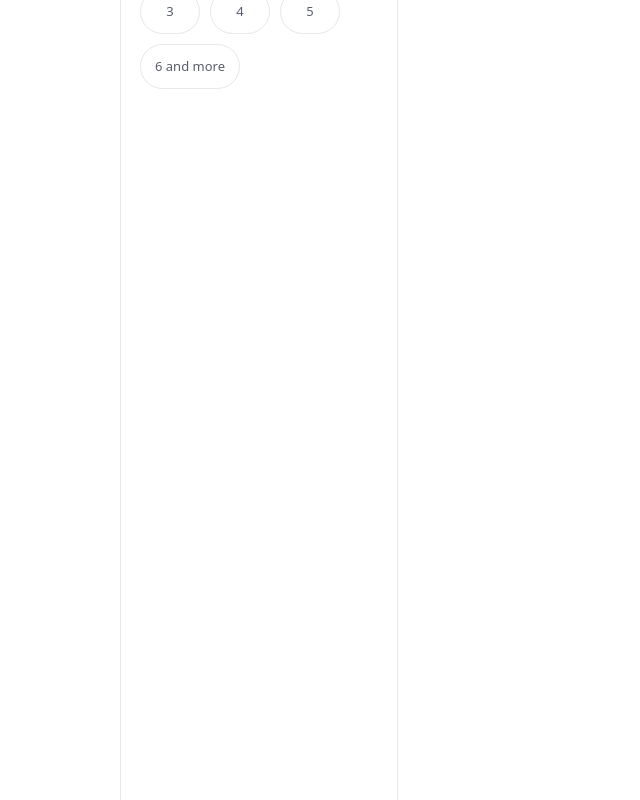
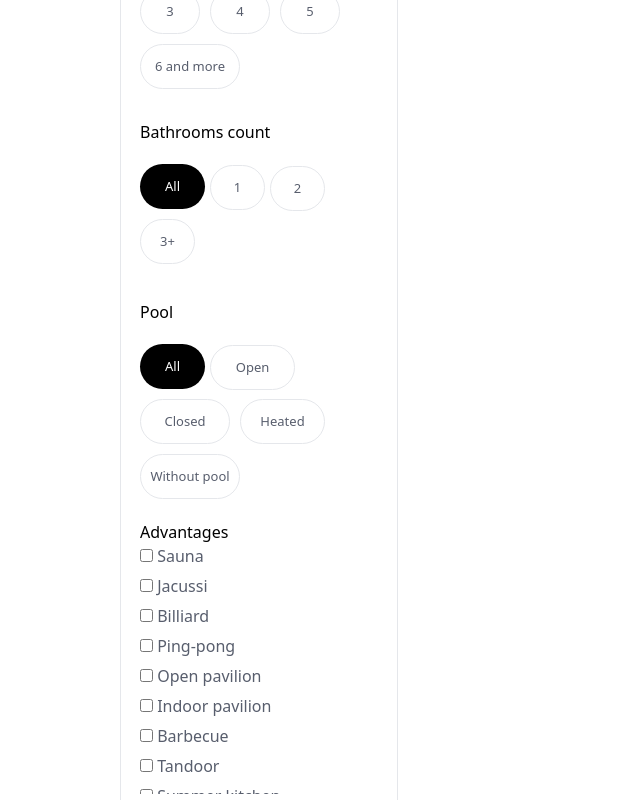
Before and after one commit to Hasmik151515/amaranocreg, a React (Create React App) app: page / in a window 1280 px wide. Shown: the part 880-1680 px from the top of the page, without its empty margins (0-640 px from the left). Built offline with nearby package versions, Linux system fonts and the light colour scheme.

Commit message:
finish advantages

```diff
--- a/src/components/Advantages.jsx
+++ b/src/components/Advantages.jsx
@@ -5,9 +5,9 @@ import AdvantageItem from "./AdvantageItem";
 const Advantages = () => {
 
   return (
-    <div className="advantages">
-      <p className="adv">Advantages</p>
-      <div className="adv2">
+    <div className=" absolute left-[140px] top-[1400px]">
+      <p className="text-base font-medium">Advantages</p>
+      <div className="relative h-[250px] w-[200px] overflow-y-scroll text-[#585e6d] font-normal grid grid-rows-[repeat(16,30px)]">
         {advantages.map((adv, idx) => (
           <AdvantageItem key={idx} name={adv.name} />
         ))}
--- a/src/components/Bathrooms.jsx
+++ b/src/components/Bathrooms.jsx
@@ -3,8 +3,8 @@ import { bathrooms } from "../data/bathrooms";
 import BathroomItem from "./BathroomItem";
 
 const Bathrooms = () => (
-  <div className="bathrooms">
-    <p className="bath">Bathrooms count</p>
+  <div className="absolute top-[1000px] left-[140px]">
+    <p className="text-base font-medium">Bathrooms count</p>
     {bathrooms.map((bath, idx) => (
       <BathroomItem key={idx} label={bath.label} className={bath.className} />
     ))}
--- a/src/components/PoolOptions.jsx
+++ b/src/components/PoolOptions.jsx
@@ -3,8 +3,8 @@ import { poolOptions } from "../data/poolData";
 import PoolItem from "./PoolItem";
 
 const PoolOptions = () => (
-  <div className="pool-options">
-    <p className="pool">Pool</p>
+  <div className="absolute top-[1180px] left-[140px]">
+    <p className="text-base font-medium">Pool</p>
     {poolOptions.map((option, index) => (
       <PoolItem key={index} option={option} />
     ))}
--- a/src/components/parentDiv.jsx
+++ b/src/components/parentDiv.jsx
@@ -16,9 +16,9 @@ const ParentDiv = () => (
      <MaxPeople />
    <Overnight />
     <RoomCount />
-    {/* <Bathrooms /> */}
-    {/* <PoolOptions /> */}
-    {/* <Advantages /> */}
+    <Bathrooms />
+    <PoolOptions />
+    <Advantages />
   </div>
 );
 
--- a/src/data/bathrooms.js
+++ b/src/data/bathrooms.js
@@ -1,7 +1,7 @@
 
 export const bathrooms = [
-  { label: "All", className: "all3" },
-  { label: "1", className: "num6" },
-  { label: "2", className: "num7" },
-  { label: "3+", className: "num8" },
+  { label: "All", className: " top-[20px] relative h-[45px] w-[65px] bg-black rounded-[50px] text-white flex justify-center items-center text-[13px] font-medium" },
+  { label: "1", className: "relative  left-[70px]  top-[-24px] h-[45px] w-[55px] border border-[#E5E7EB] rounded-[50px] text-[#585e6d] flex justify-center items-center text-[13px] font-medium" },
+  { label: "2", className: "relative  left-[130px]  top-[-68px] h-[45px] w-[55px] border border-[#E5E7EB] rounded-[50px] text-[#585e6d] flex justify-center items-center text-[13px] font-medium" },
+  { label: "3+", className: "relative  left-[0px]  top-[-60px] h-[45px] w-[55px] border border-[#E5E7EB] rounded-[50px] text-[#585e6d] flex justify-center items-center text-[13px] font-medium" },
 ];
--- a/src/data/poolData.js
+++ b/src/data/poolData.js
@@ -1,8 +1,8 @@
 
 export const poolOptions = [
-  { label: "All", className: "all4" },
-  { label: "Open", className: "all5" },
-  { label: "Closed", className: "all6" },
-  { label: "Heated", className: "all7" },
-  { label: "Without pool", className: "all8" },
+  { label: "All", className: " top-[20px] relative h-[45px] w-[65px] bg-black rounded-[50px] text-white flex justify-center items-center text-[13px] font-medium" },
+  { label: "Open", className: "top-[-24px] left-[70px] relative h-[45px] w-[85px] border border-[#E5E7EB] rounded-[50px] text-[#585e6d] flex justify-center items-center text-[13px] font-medium" },
+  { label: "Closed", className: "top-[-15px] relative h-[45px] w-[90px] border border-[#E5E7EB] rounded-[50px] text-[#585e6d] flex justify-center items-center text-[13px] font-medium" },
+  { label: "Heated", className: "top-[-60px] left-[100px] relative h-[45px] w-[85px] border border-[#E5E7EB] rounded-[50px] text-[#585e6d] flex justify-center items-center text-[13px] font-medium" },
+  { label: "Without pool", className: "top-[-50px] left-[0px] relative h-[45px] w-[100px] border border-[#E5E7EB] rounded-[50px] text-[#585e6d] flex justify-center items-center text-[13px] font-medium" },
 ];
```
Also changed, not shown: src/App.css (+14 -21 lines).
